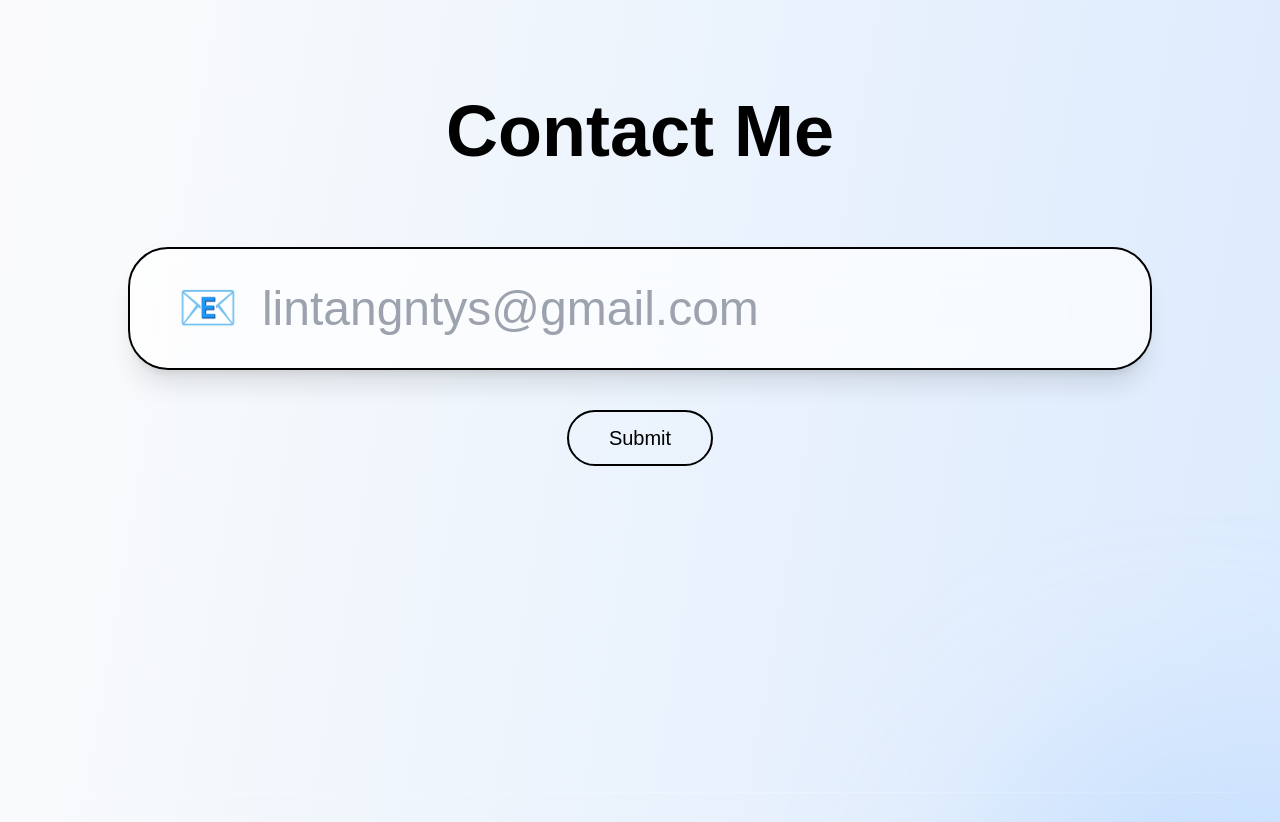
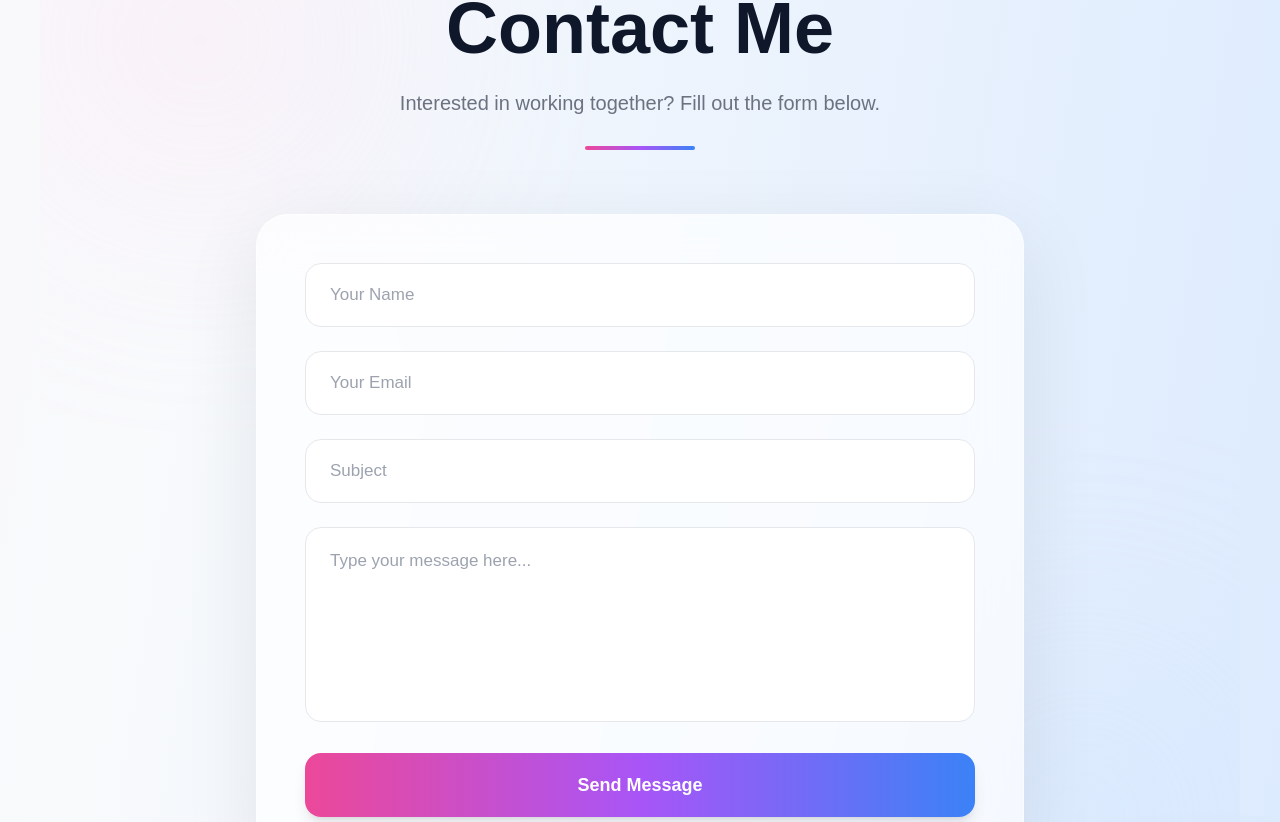
Before and after one commit to lintangntyas/portfolio, a Next.js app: page / in a window 1280 px wide. Shown: the part 6618-7440 px from the top of the page. Built offline with nearby package versions, Linux system fonts and the light colour scheme.

Commit message:
Updat page.js

```diff
--- a/app/page.js
+++ b/app/page.js
@@ -1650,36 +1650,189 @@ export default function Home() {
       {/* CONTACT */}
       <section
         id="contact"
-        className="min-h-screen flex flex-col items-center justify-center px-6 md:px-16 py-24"
-      >
-        <h1 className="text-5xl md:text-7xl font-bold mb-20 text-center">
+        className="w-full px-6 md:px-8 py-28 relative overflow-hidden"
+      >
+
+        {/* BLUR */}
+        <div className="absolute left-0 top-0 w-[320px] h-[320px] bg-pink-200 blur-[130px] opacity-30 rounded-full"></div>
+
+        <div className="absolute right-0 bottom-0 w-[320px] h-[320px] bg-blue-200 blur-[130px] opacity-30 rounded-full"></div>
+
+        <div className="max-w-3xl mx-auto relative z-10">
+
+          {/* TITLE */}
+          <div className="text-center mb-16">
+
+            <h1 className="text-[72px] font-black text-[#0f172a] leading-none">
               Contact Me
             </h1>
 
-        {/* CONTACT BOX */}
-        <div className="w-full max-w-5xl">
-
-          <div className="bg-white/70 backdrop-blur-lg border-2 border-black rounded-[40px] px-8 md:px-12 py-8 shadow-xl flex items-center gap-6">
-
-            {/* ICON */}
-            <div className="text-5xl">
-              📧
-            </div>
+            <p className="text-[#6b7280] mt-6 text-[20px] font-medium">
+              Interested in working together? Fill out the form below.
+            </p>
+
+            <div className="w-[110px] h-[4px] bg-gradient-to-r from-pink-500 via-purple-500 to-blue-500 rounded-full mx-auto mt-7"></div>
+
+          </div>
+
+          {/* CARD */}
+          <div
+            className="
+              bg-white/70
+              backdrop-blur-xl
+              border
+              border-white/40
+              rounded-[32px]
+              p-8 md:p-12
+              shadow-[0_20px_80px_rgba(0,0,0,0.08)]
+            "
+          >
+
+            <form className="space-y-6">
+
+              {/* NAME */}
+              <input
+                type="text"
+                placeholder="Your Name"
+                className="
+                  w-full
+                  h-[64px]
+                  rounded-2xl
+                  px-6
+                  text-[17px]
+                  outline-none
+
+                  border
+                  border-gray-200
+
+                  bg-white
+                  text-[#111827]
+
+                  placeholder:text-gray-400
+
+                  focus:border-pink-400
+                  focus:ring-4
+                  focus:ring-pink-100
+                  transition
+                "
+              />
 
               {/* EMAIL */}
               <input
                 type="email"
-              placeholder="lintangntys@gmail.com"
-              className="w-full bg-transparent outline-none text-2xl md:text-5xl text-gray-500 placeholder:text-gray-400"
+                placeholder="Your Email"
+                className="
+                  w-full
+                  h-[64px]
+                  rounded-2xl
+                  px-6
+                  text-[17px]
+                  outline-none
+
+                  border
+                  border-gray-200
+
+                  bg-white
+                  text-[#111827]
+
+                  placeholder:text-gray-400
+
+                  focus:border-purple-400
+                  focus:ring-4
+                  focus:ring-purple-100
+                  transition
+                "
               />
-          </div>
+
+              {/* SUBJECT */}
+              <input
+                type="text"
+                placeholder="Subject"
+                className="
+                  w-full
+                  h-[64px]
+                  rounded-2xl
+                  px-6
+                  text-[17px]
+                  outline-none
+
+                  border
+                  border-gray-200
+
+                  bg-white
+                  text-[#111827]
+
+                  placeholder:text-gray-400
+
+                  focus:border-blue-400
+                  focus:ring-4
+                  focus:ring-blue-100
+                  transition
+                "
+              />
+
+              {/* MESSAGE */}
+              <textarea
+                rows={6}
+                placeholder="Type your message here..."
+                className="
+                  w-full
+                  rounded-2xl
+                  px-6
+                  py-5
+                  text-[17px]
+                  outline-none
+
+                  border
+                  border-gray-200
+
+                  bg-white
+                  text-[#111827]
+
+                  placeholder:text-gray-400
+
+                  resize-none
+
+                  focus:border-pink-400
+                  focus:ring-4
+                  focus:ring-pink-100
+                  transition
+                "
+              ></textarea>
 
               {/* BUTTON */}
-          <div className="flex justify-center mt-10">
-            <button className="border-2 border-black px-10 py-3 rounded-full text-xl font-medium hover:bg-black hover:text-white transition duration-300">
-              Submit
+              <button
+                type="submit"
+                className="
+                  w-full
+                  h-[64px]
+                  rounded-2xl
+
+                  bg-gradient-to-r
+                  from-pink-500
+                  via-purple-500
+                  to-blue-500
+
+                  text-white
+                  font-bold
+                  text-[18px]
+
+                  shadow-lg
+
+                  transition-all
+                  duration-300
+
+                  hover:scale-[1.02]
+                  hover:shadow-xl
+                "
+              >
+                Send Message
               </button>
-          </div>
+
+            </form>
+
+          </div>
+
         </div>
 
       </section>
```
Lines whose indentation alone changed are shown as unchanged.
